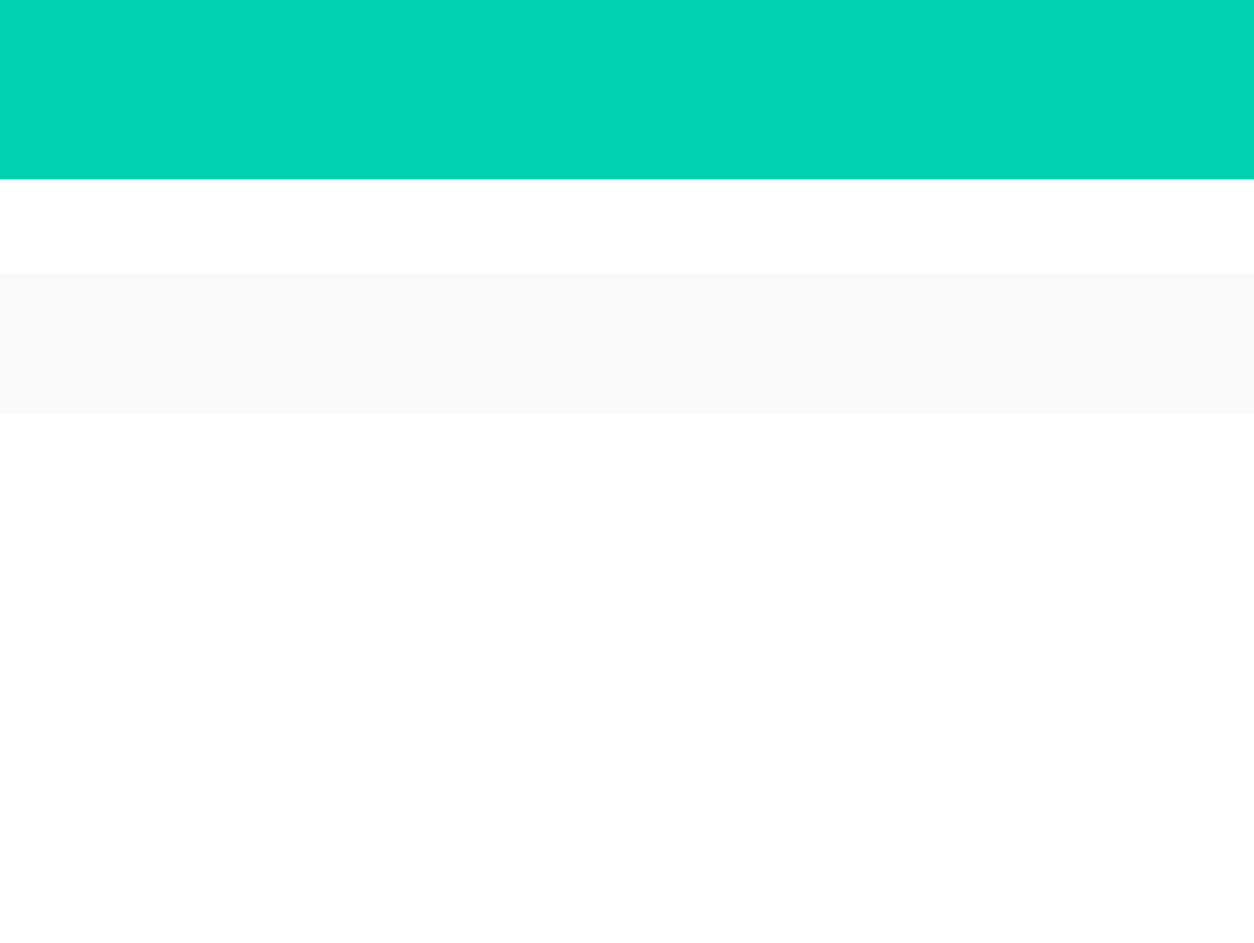
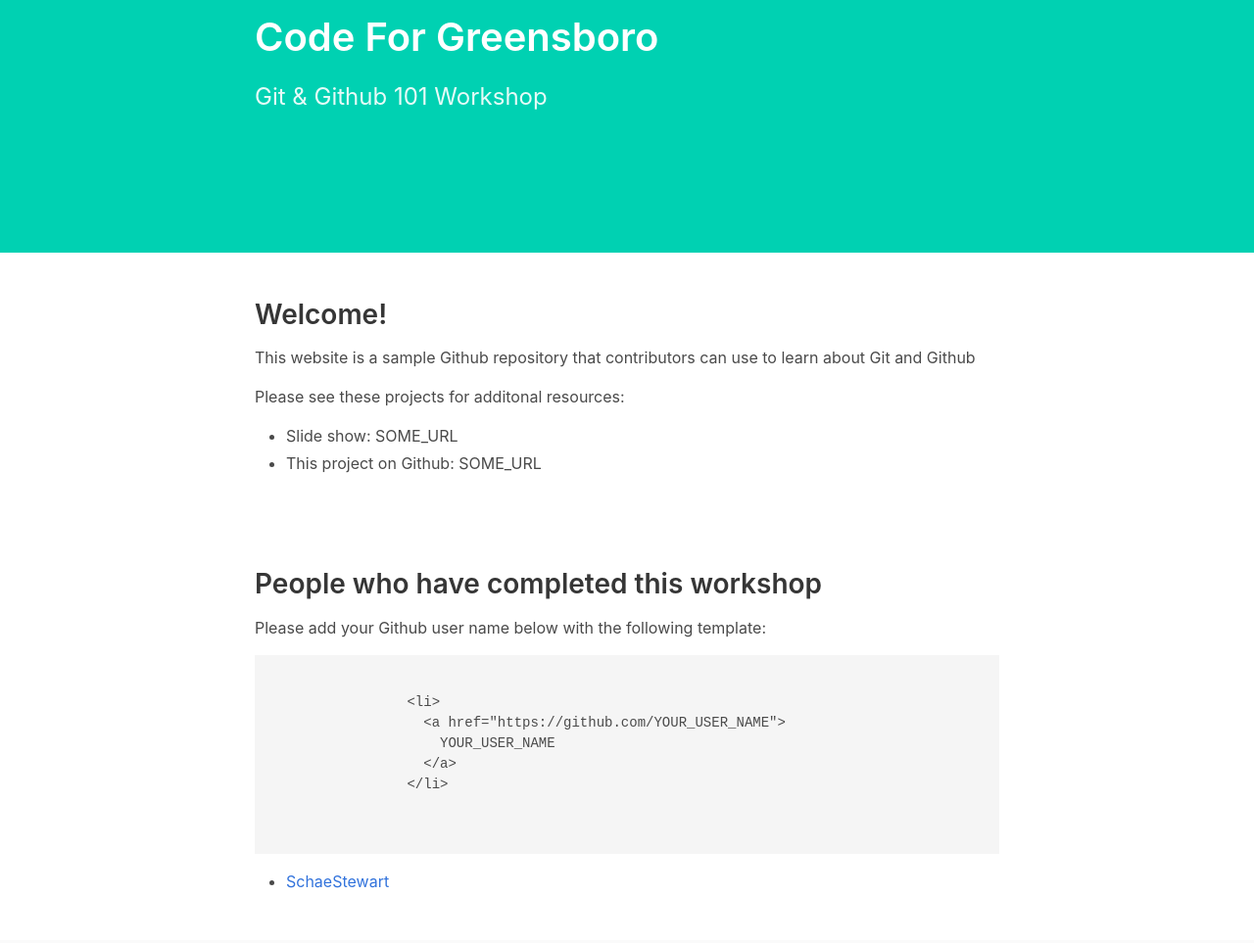
Before and after one commit to codeforgso/github-workshop-site, a website: page index.html in a window 1280 px wide. Shown: the part 181-1144 px from the top of the page at 98% size. Before the commit the page ends 800 px from the top, so only its background shows below. Drawn offline with Linux system fonts and the light colour scheme.

Commit message:
Add content and list for contributors to add github username

```diff
--- a/index.html
+++ b/index.html
@@ -38,9 +38,9 @@
             Home
           </a>
 
-          <a class="navbar-item">
+          <!-- <a class="navbar-item">
             Documentation
-          </a>
+          </a> -->
         </div>
       </div>
     </nav>
@@ -49,8 +49,8 @@
         <div class="container">
           <div class="columns">
             <div class="column is-8-desktop is-offset-2-desktop">
-              <h1 class="title is-2 is-spaced"></h1>
-              <h2 class="subtitle is-4"></h2>
+              <h1 class="title is-2 is-spaced">Code For Greensboro</h1>
+              <h2 class="subtitle is-4">Git &amp; Github 101 Workshop</h2>
             </div>
           </div>
         </div>
@@ -60,7 +60,50 @@
       <div class="container">
         <div class="columns">
           <div class="column is-8-desktop is-offset-2-desktop">
-            <div class="content"></div>
+            <div class="content">
+              <h2>Welcome!</h2>
+              <p>
+                This website is a sample Github repository that contributors can
+                use to learn about Git and Github
+              </p>
+              <p>
+                Please see these projects for additonal resources:
+              </p>
+              <!-- TODO: Get these links -->
+              <ul>
+                <li>Slide show: SOME_URL</li>
+                <li>This project on Github: SOME_URL</li>
+              </ul>
+            </div>
+          </div>
+        </div>
+      </div>
+    </section>
+    <section class="section">
+      <div class="container">
+        <div class="columns">
+          <div class="column is-8-desktop is-offset-2-desktop">
+            <div class="content">
+              <h2>People who have completed this workshop</h2>
+              <p>
+                Please add your Github user name below with the following
+                template:
+              </p>
+              <pre><code>
+                &lt;li&gt;
+                  &lt;a href=&quot;https://github.com/YOUR_USER_NAME&quot;&gt;
+                    YOUR_USER_NAME
+                  &lt;/a&gt;
+                &lt;/li&gt;
+              </code>
+              </pre>
+              <ul>
+                <li>
+                  <a href="https://github.com/SchaeStewart">SchaeStewart</a>
+                </li>
+                <!-- Add the above line below here -->
+              </ul>
+            </div>
           </div>
         </div>
       </div>
```
